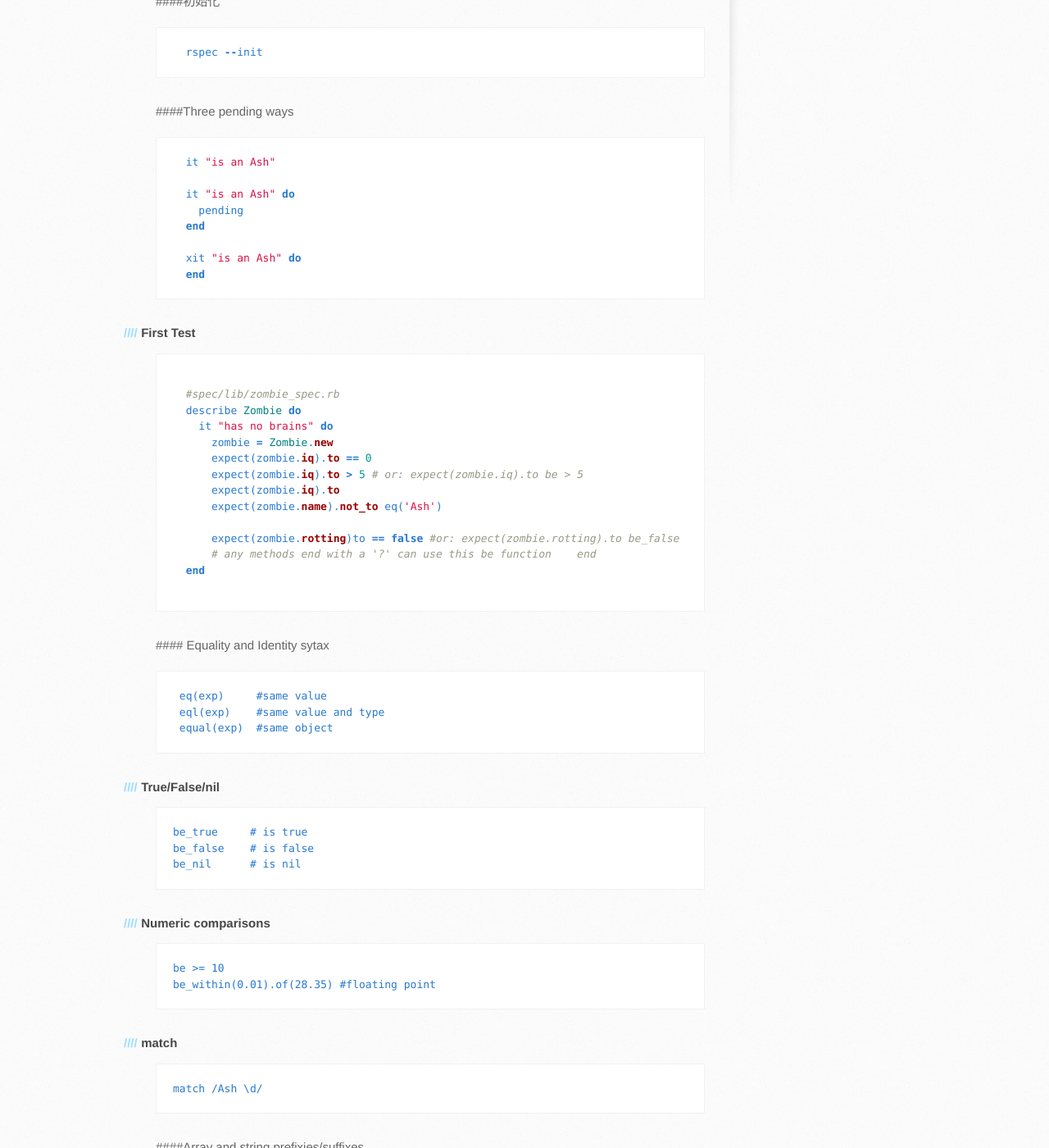
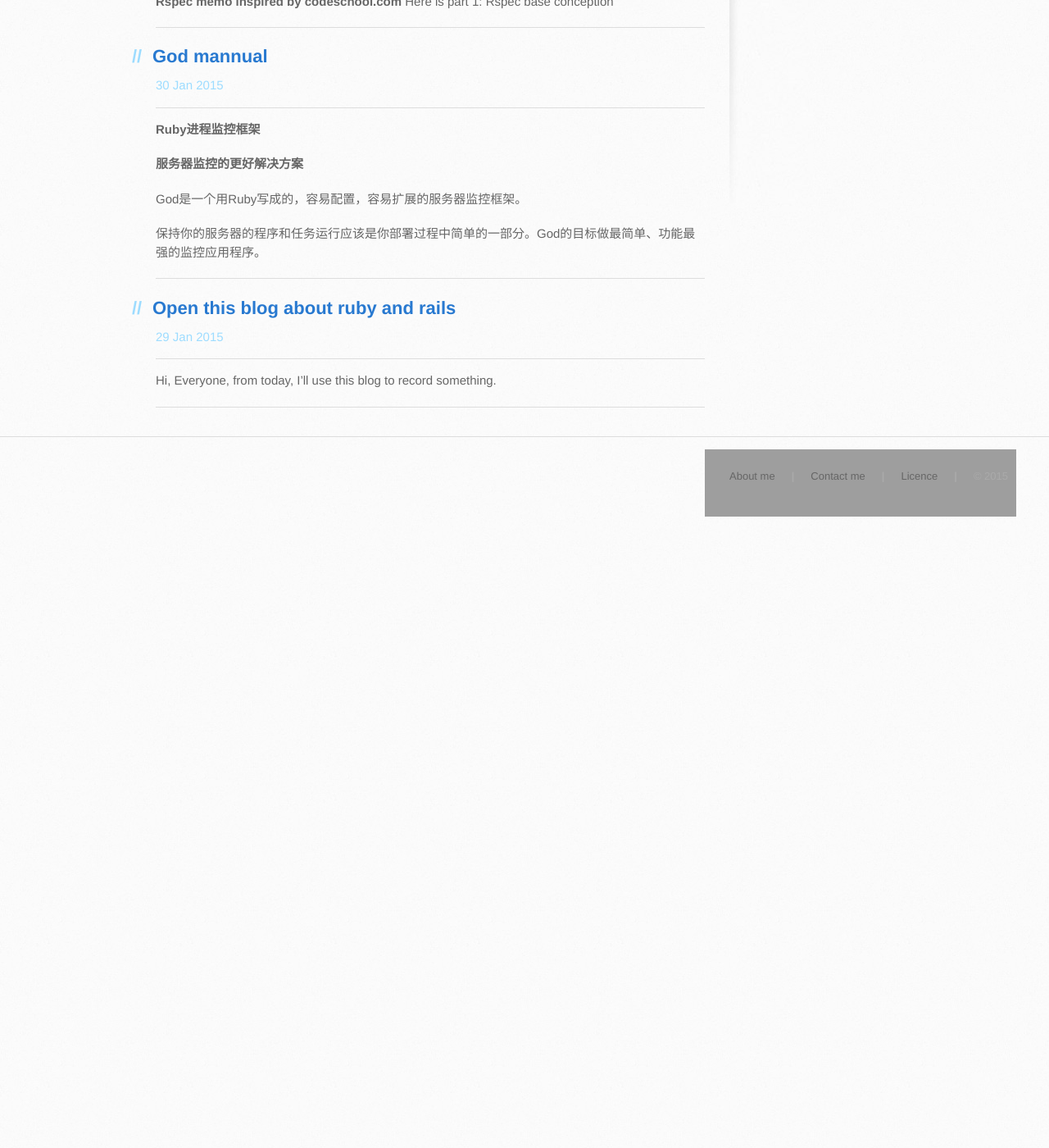
Before and after one commit to rocLv/old.roclv.github.io, a Jekyll site: the page built from index.html, in a window 1280 px wide and 1400 px high, scrolled down 402 px. Shown: the whole window at 82% size. Built offline with Jekyll 4.4.1, drawn with Linux system fonts in a browser that asks for light colours; Markdown is read by kramdown in place of the engine named in the settings; after the commit the page ends 1032 px from its top, so only the background shows below that; some of the changed text lies outside the part shown; grey boxes are pictures that could not be loaded.

Commit message:
add excerpt to rspec memo part 1

````diff
--- a/_posts/2015-1-31-rspec-memo-part-1.md
+++ b/_posts/2015-1-31-rspec-memo-part-1.md
@@ -4,6 +4,9 @@ Some code copied from [codeschool](http://codeschool.com)
 ```ruby
   gem install rspec
 ```
+**Rspec memo inspired by codeschool.com**
+Here is part 1: Rspec base conception
+<!--more-->
 ####初始化
 ```ruby
   rspec --init
````
